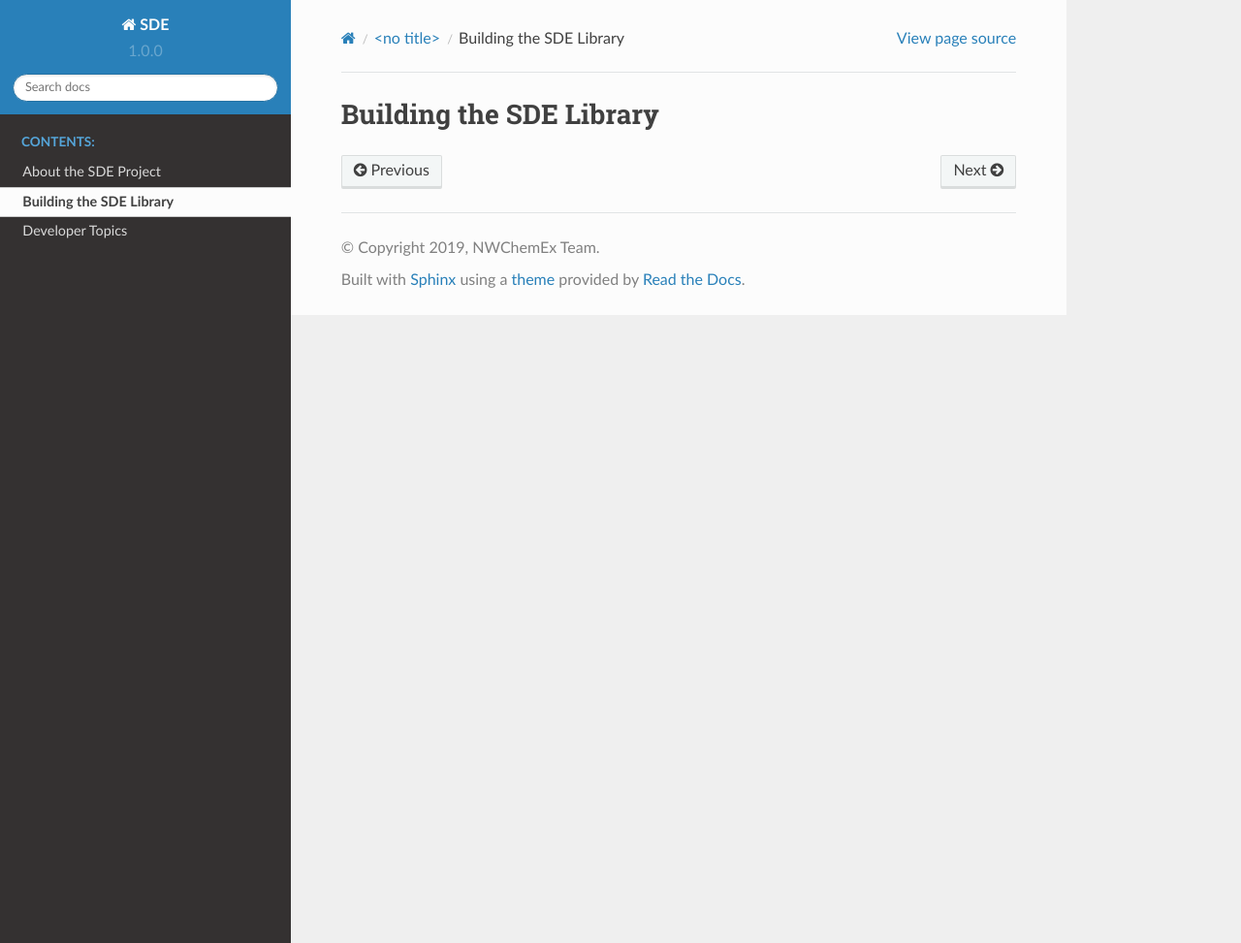
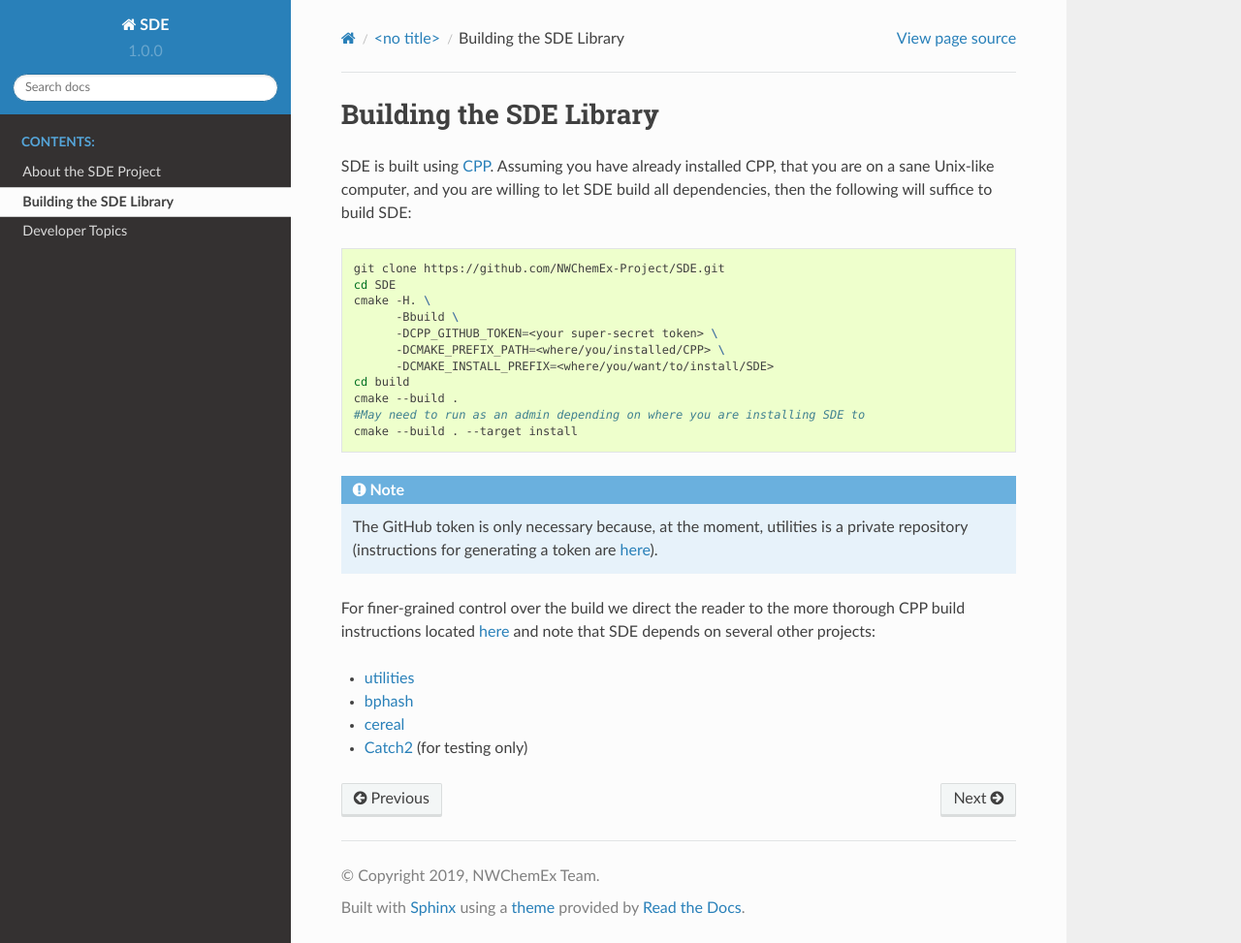
Before and after one commit to NWChemEx/PluginPlay, a Sphinx documentation site: the page built from docs/source/installation/building.rst, in a window 1280 px wide and 973 px high. Shown: the whole window at 97% size. Built offline with Sphinx 7.4.7 and the Read the Docs theme 2.0.0, drawn with Linux system fonts in a browser that asks for light colours; pages that are not in the unit, such as notebooks, are missing from menus.

```diff
--- a/docs/source/about/index.rst
+++ b/docs/source/about/index.rst
@@ -7,4 +7,5 @@
 
    motivations
    other_frameworks
+   terminology
    overview
--- a/docs/source/installation/building.rst
+++ b/docs/source/installation/building.rst
@@ -1,2 +1,39 @@
 Building the SDE Library
 ========================
+
+SDE is built using `CPP <https://github.com
+/CMakePackagingProject/CMakePackagingProject.git>`_.
+Assuming you have already installed CPP, that you are on a sane Unix-like
+computer, and you are willing to let SDE build all dependencies, then the
+following will suffice to build SDE:
+
+.. code-block:: bash
+
+   git clone https://github.com/NWChemEx-Project/SDE.git
+   cd SDE
+   cmake -H. \
+         -Bbuild \
+         -DCPP_GITHUB_TOKEN=<your super-secret token> \
+         -DCMAKE_PREFIX_PATH=<where/you/installed/CPP> \
+         -DCMAKE_INSTALL_PREFIX=<where/you/want/to/install/SDE>
+   cd build
+   cmake --build .
+   #May need to run as an admin depending on where you are installing SDE to
+   cmake --build . --target install
+
+.. note::
+
+    The GitHub token is only necessary because, at the moment, utilities is a
+    private repository (instructions for generating a token are `here
+    <https://help.github.com/articles/creating-a-personal-access-token-for
+    -the-command-line>`_).
+
+For finer-grained control over the build we direct the reader to the more
+thorough CPP build instructions located `here <https://cmakepackagingproject
+.readthedocs.io/en/latest/end_user/quick_start.html>`_ and note that SDE
+depends on several other projects:
+
+* `utilities <https://github.com/NWChemEx-Project/Utilities>`_
+* `bphash <https://github.com/bennybp/BPHash>`_
+* `cereal <https://github.com/USCiLab/cereal>`_
+* `Catch2 <https://github.com/catchorg/Catch2>`_ (for testing only)
```
Also changed, not shown: docs/source/about/terminology.rst (added, +16 -0 lines).
